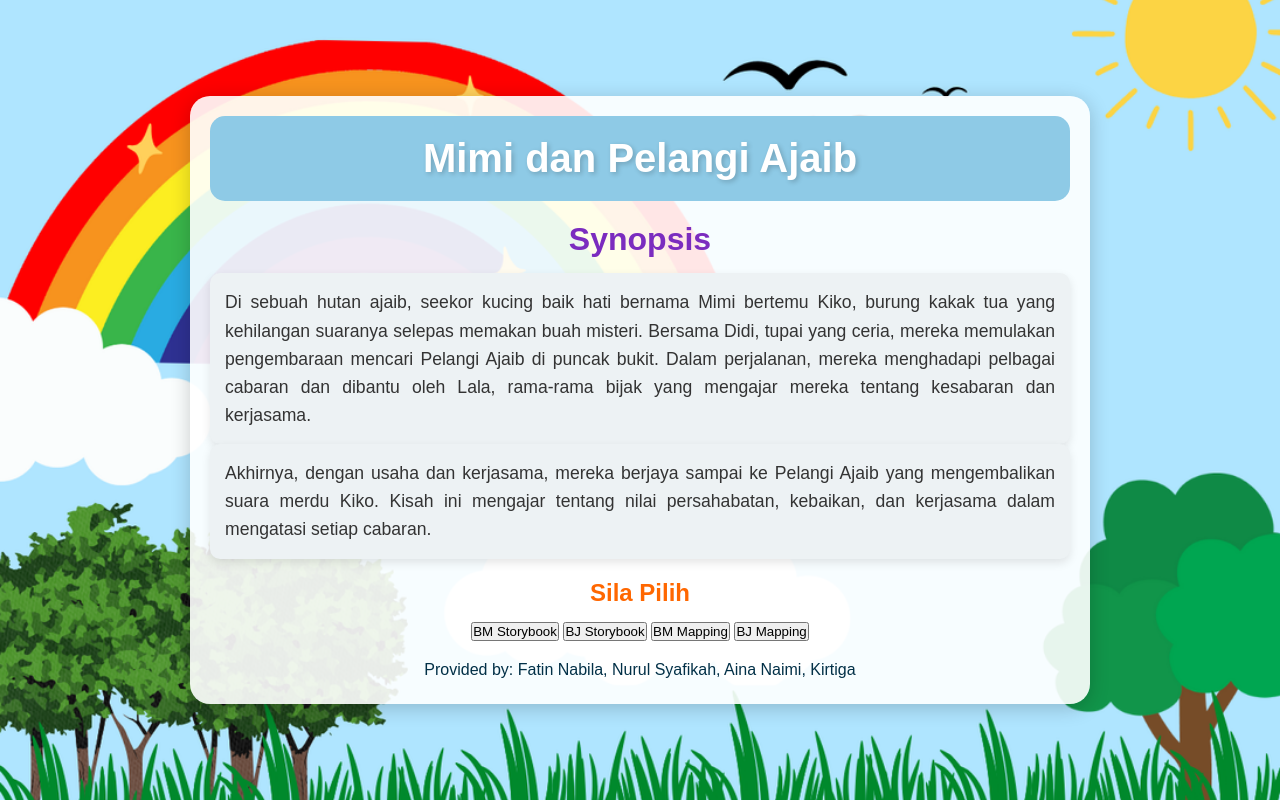
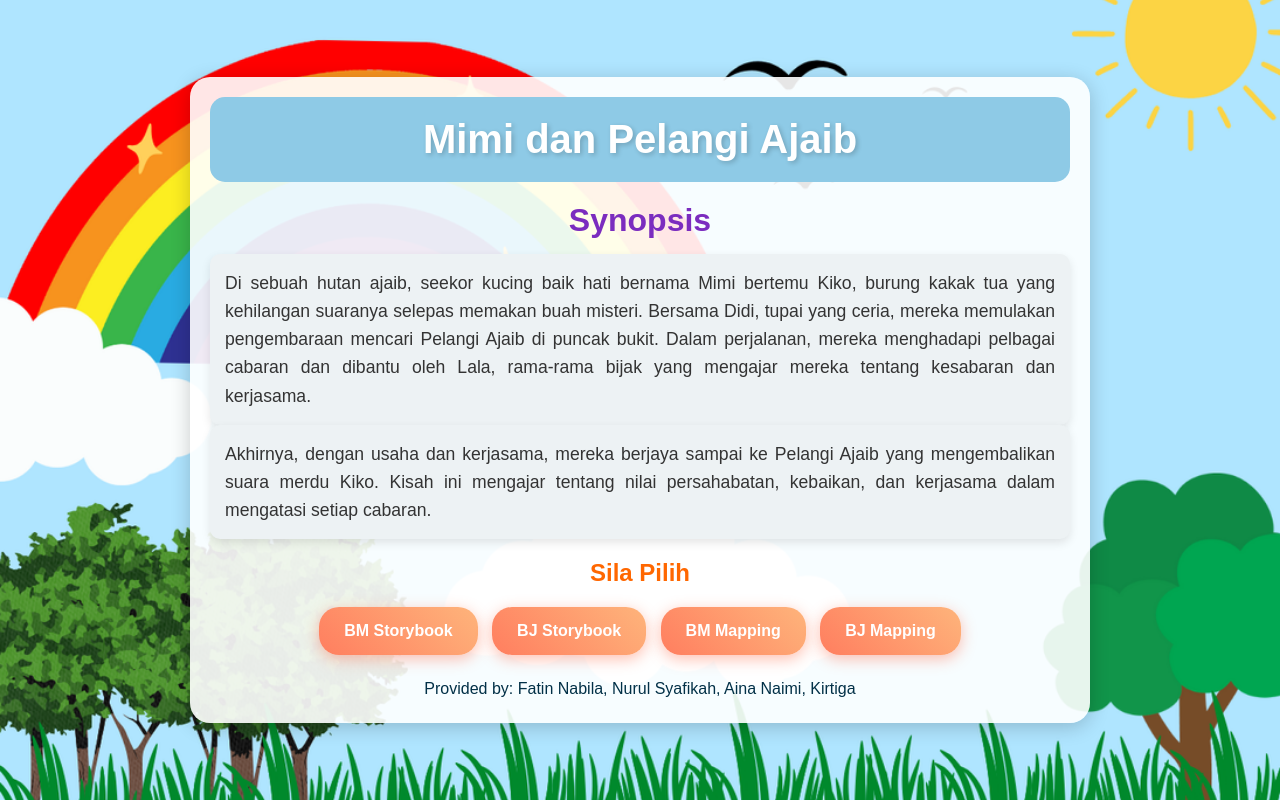
Before and after one commit to syafikahsyaf/mimidanpelangiajaib, a plain HTML site: page index.html in a window 1280 px wide. Drawn offline with Linux system fonts and the light colour scheme.

Commit message:
Update index.html

```diff
--- a/index.html
+++ b/index.html
@@ -29,13 +29,12 @@
     </main>
 
     <footer class="language-selection">
-      <h3>Sila Pilih</h3>
-      <button onclick="window.location.href='coding/bmstorybook/bmstorybook.html'">BM Storybook</button>
-      <button onclick="window.location.href='coding/bjstorybook/bjstorybook.html'">BJ Storybook</button>
-      <button onclick="window.location.href='coding/bmmapping/bmmapping.html'">BM Mapping</button>
-      <button onclick="window.location.href='coding/bjmapping/bjmapping.html'">BJ Mapping</button>
-    </footer>
-
+       <h3>Sila Pilih</h3>
+     <button class="language-btn" onclick="window.location.href='coding/bmstorybook/bmstorybook.html'">BM Storybook</button>
+  <button class="language-btn" onclick="window.location.href='coding/bjstorybook/bjstorybook.html'">BJ Storybook</button>
+  <button class="language-btn" onclick="window.location.href='coding/bmmapping/bmmapping.html'">BM Mapping</button>
+  <button class="language-btn" onclick="window.location.href='coding/bjmapping/bjmapping.html'">BJ Mapping</button>
+</footer>
     <div class="credits">
       <p>Provided by: Fatin Nabila, Nurul Syafikah, Aina Naimi, Kirtiga</p>
     </div>
```
